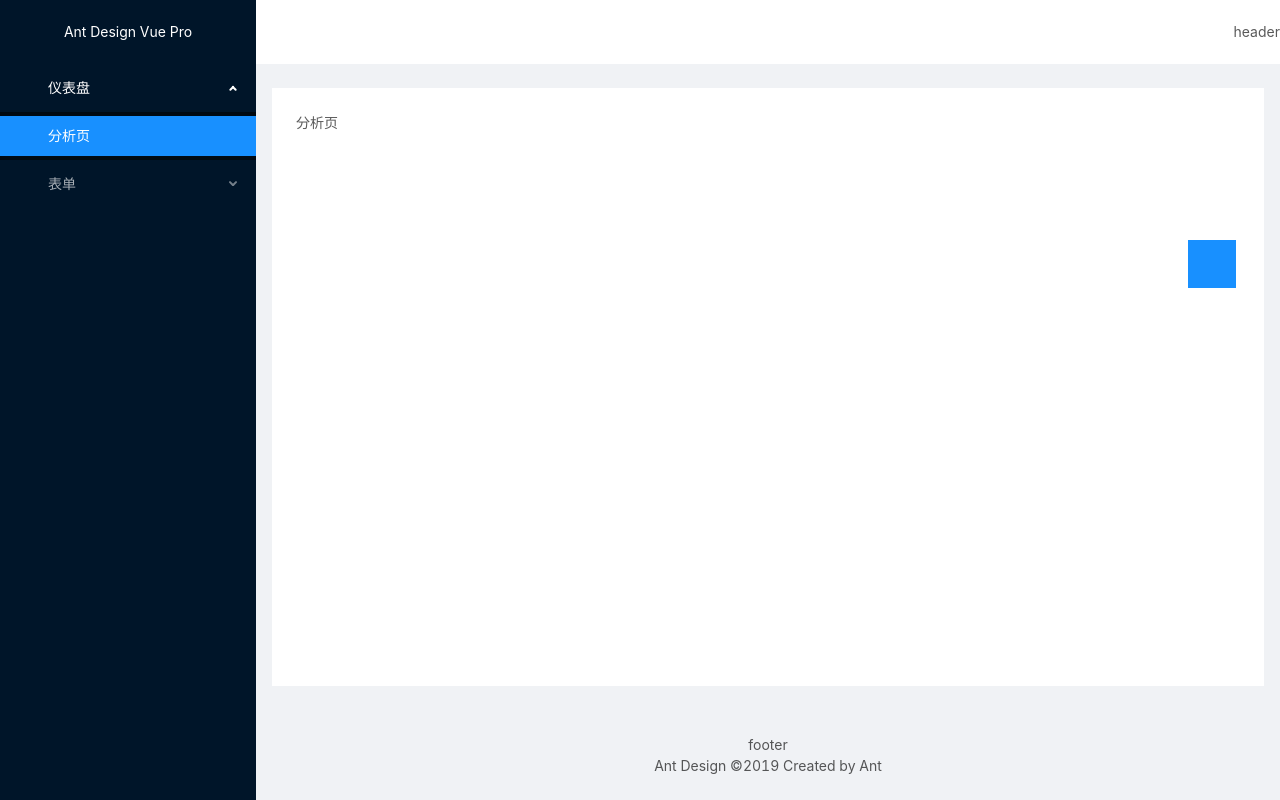
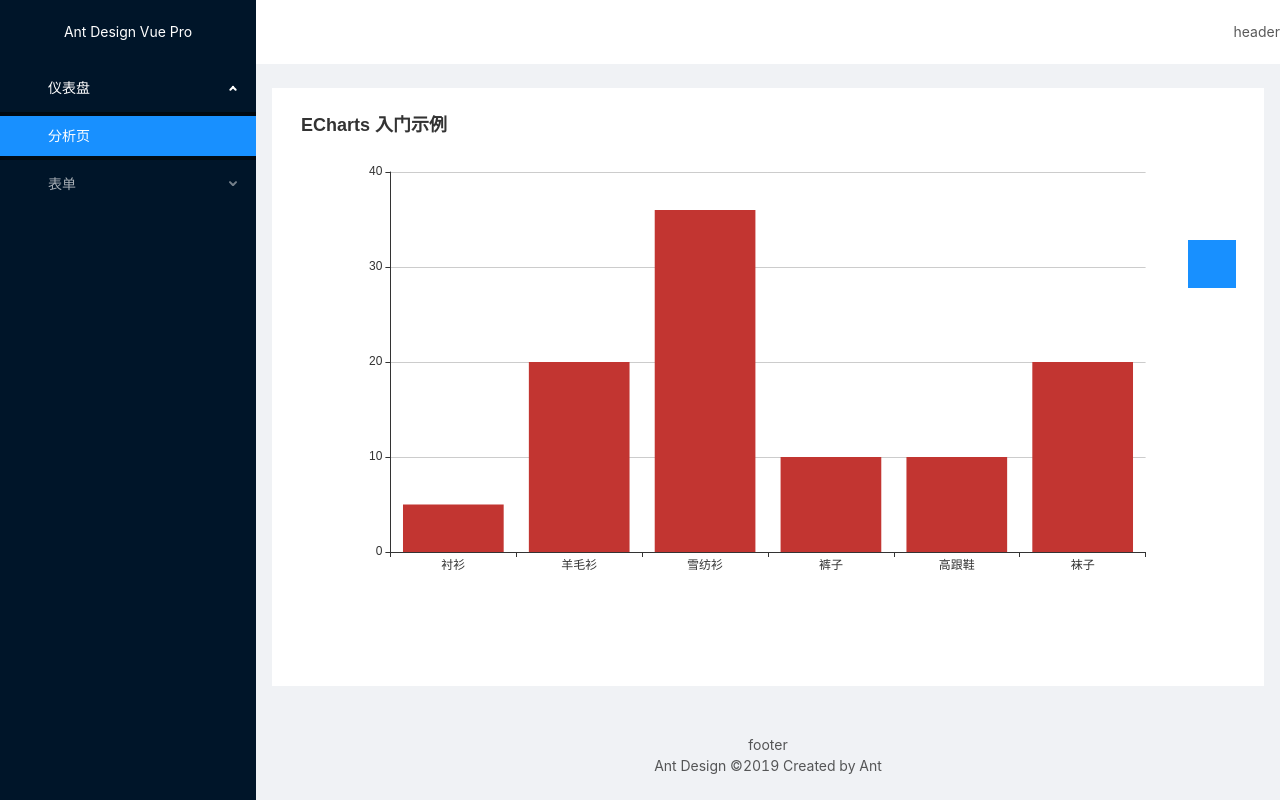
Before and after one commit to zhangyoung99/vueProject, a Vue app: page /dashboard/analysis in a window 1280 px wide. Built offline with nearby package versions, Linux system fonts and the light colour scheme.

Commit message:
引入echarts示例

```diff
--- a/package.json
+++ b/package.json
@@ -11,8 +11,10 @@
   "dependencies": {
     "ant-design-vue": "^1.3.10",
     "core-js": "^2.6.5",
+    "echarts": "^4.2.1",
     "lodash": "^4.17.11",
     "nprogress": "^0.2.0",
+    "resize-detector": "^0.2.0",
     "vue": "^2.6.10",
     "vue-router": "^3.0.3",
     "vuex": "^3.0.1"
--- /dev/null
+++ b/src/components/Chart.vue
@@ -0,0 +1,48 @@
+<template>
+    <div ref="chartDom"></div>
+</template>
+
+<script>
+import echarts from "echarts";
+import debounce from "lodash/debounce";
+import { addListener, removeListener} from 'resize-detector'
+export default {
+    props: {
+        option: {
+            type: Object,
+            default: () => {}
+        }
+    },
+    created() {
+        this.resize = debounce(this.resize, 300);
+    },
+    mounted() {
+        this.renderChart();
+        addListener(this.$refs.chartDom,this.resize)
+
+    },
+    //封装第三方库要销毁实例
+    beforeDestroy() {
+        removeListener(this.$refs.chartDom, this.resize);
+        this.chart.dispose();
+        this.chart = null;
+    },
+    methods: {
+        resize() {
+            console.log("resize");
+            this.chart.resize();
+        },
+        renderChart() {
+            // 基于准备好的dom，初始化echarts实例
+            this.chart = echarts.init(this.$refs.chartDom);
+            // 绘制图表
+            this.chart.setOption(this.option);
+        }
+    }
+
+}
+</script>
+
+<style>
+
+</style>
--- a/src/views/Dashboard/Analysis.vue
+++ b/src/views/Dashboard/Analysis.vue
@@ -1,10 +1,30 @@
 <template>
-    <div>分析页</div>
+    <Chart :option="chartOption" style="height: 500px" />
 </template>
 
 <script>
+import Chart from '../../components/Chart'
 export default {
-
+    data() {
+        return {
+            chartOption: {
+                title: {
+                    text: 'ECharts 入门示例'
+                },
+                tooltip: {},
+                xAxis: {
+                    data: ['衬衫', '羊毛衫', '雪纺衫', '裤子', '高跟鞋', '袜子']
+                },
+                yAxis: {},
+                series: [{
+                    name: '销量',
+                    type: 'bar',
+                    data: [5, 20, 36, 10, 10, 20]
+                }]
+            }
+        }
+    },
+    components: {Chart}
 }
 </script>
 
```
Also changed, not shown: 1 other file (tests, documents, lock files or other folders).
